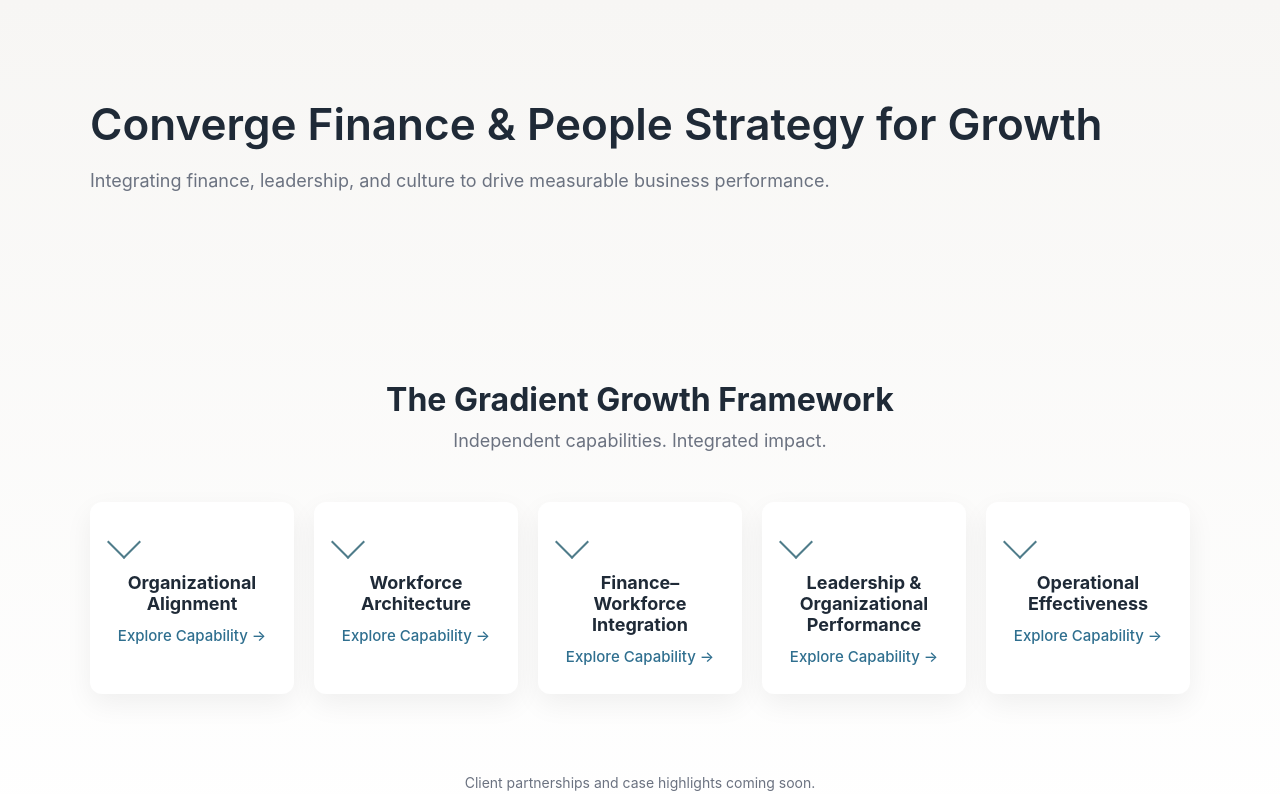
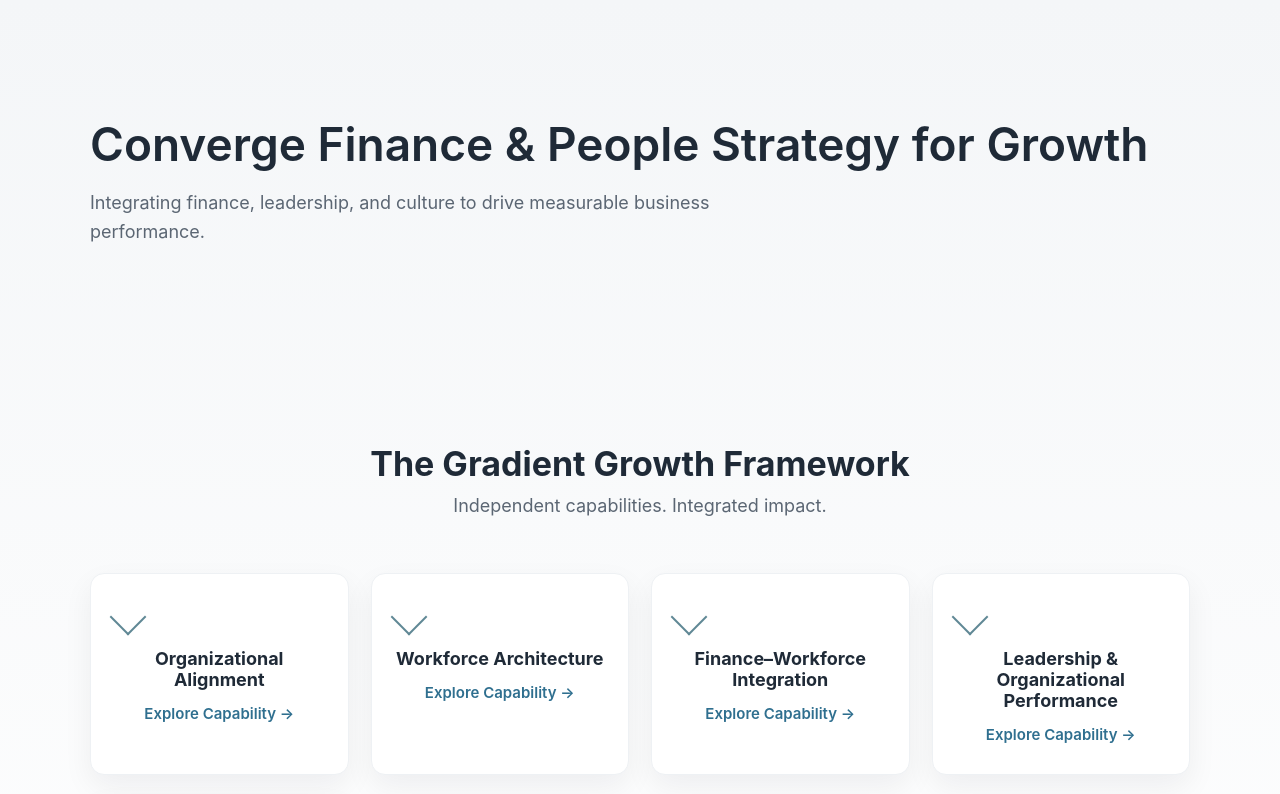
Before and after one commit to GradientGrowth/gradient-growth-site, a plain HTML site: page index.html in a window 1280 px wide. Shown: the top 794 px of the page. Drawn offline with Linux system fonts and the light colour scheme.

Commit message:
Update index.html

```diff
--- a/index.html
+++ b/index.html
@@ -10,26 +10,36 @@ body {
   margin: 0;
   font-family: -apple-system, BlinkMacSystemFont, "Segoe UI", Roboto, sans-serif;
   color: #1f2a37;
-  background: linear-gradient(180deg, #f7f6f4 0%, #ffffff 100%);
+  background: linear-gradient(180deg, #f4f6f8 0%, #ffffff 100%);
 }
 
 .container {
   max-width: 1100px;
   margin: 0 auto;
-  padding: 60px 24px;
+  padding: 64px 24px;
+}
+
+/* HERO */
+
+.hero {
+  padding-top: 80px;
 }
 
 .hero h1 {
-  font-size: 44px;
-  margin-bottom: 16px;
+  font-size: 46px;
+  line-height: 1.15;
+  margin-bottom: 18px;
   font-weight: 600;
 }
 
 .tagline {
-  color: #6b7280;
+  color: #5b6673;
   font-size: 18px;
-  line-height: 1.5;
+  line-height: 1.6;
+  max-width: 720px;
 }
+
+/* FRAMEWORK */
 
 .framework-title {
   text-align: center;
@@ -37,54 +47,67 @@ body {
 }
 
 .framework-title h2 {
-  font-size: 32px;
+  font-size: 34px;
   margin-bottom: 8px;
 }
 
+.framework-title .tagline {
+  margin: 0 auto;
+}
+
+/* CARDS */
+
 .pillars {
   display: grid;
-  grid-template-columns: repeat(auto-fit, minmax(200px, 1fr));
-  gap: 20px;
-  margin-top: 48px;
+  grid-template-columns: repeat(auto-fit, minmax(210px, 1fr));
+  gap: 22px;
+  margin-top: 52px;
 }
 
 .card {
   background: white;
-  padding: 28px 22px;
-  border-radius: 12px;
-  box-shadow: 0 10px 28px rgba(0,0,0,0.06);
+  padding: 30px 24px;
+  border-radius: 14px;
+  box-shadow: 0 12px 30px rgba(15, 23, 42, 0.06);
   transition: all .18s ease;
-  position: relative;
+  border: 1px solid #eef1f4;
 }
 
 .card:hover {
   transform: translateY(-6px);
-  box-shadow: 0 18px 36px rgba(0,0,0,0.10);
+  box-shadow: 0 22px 46px rgba(15, 23, 42, 0.12);
 }
 
+/* ICON */
+
 .icon {
-  width: 22px;
-  height: 22px;
-  margin-bottom: 14px;
+  width: 24px;
+  height: 24px;
+  margin-bottom: 16px;
   border-left: 2px solid #4f7c8a;
   border-bottom: 2px solid #4f7c8a;
   transform: rotate(-45deg);
+  opacity: .9;
 }
 
 .card h3 {
   font-size: 18px;
-  margin-bottom: 12px;
+  margin-bottom: 14px;
 }
+
+/* CTA */
 
 .explore {
   color: #2f6f8f;
-  font-weight: 500;
+  font-weight: 600;
   font-size: 15px;
 }
 
+/* FOOTER NOTE */
+
 .footer-note {
   text-align: center;
-  margin-top: 80px;
+  margin-top: 90px;
   color: #6b7280;
   font-size: 14px;
 }
```
